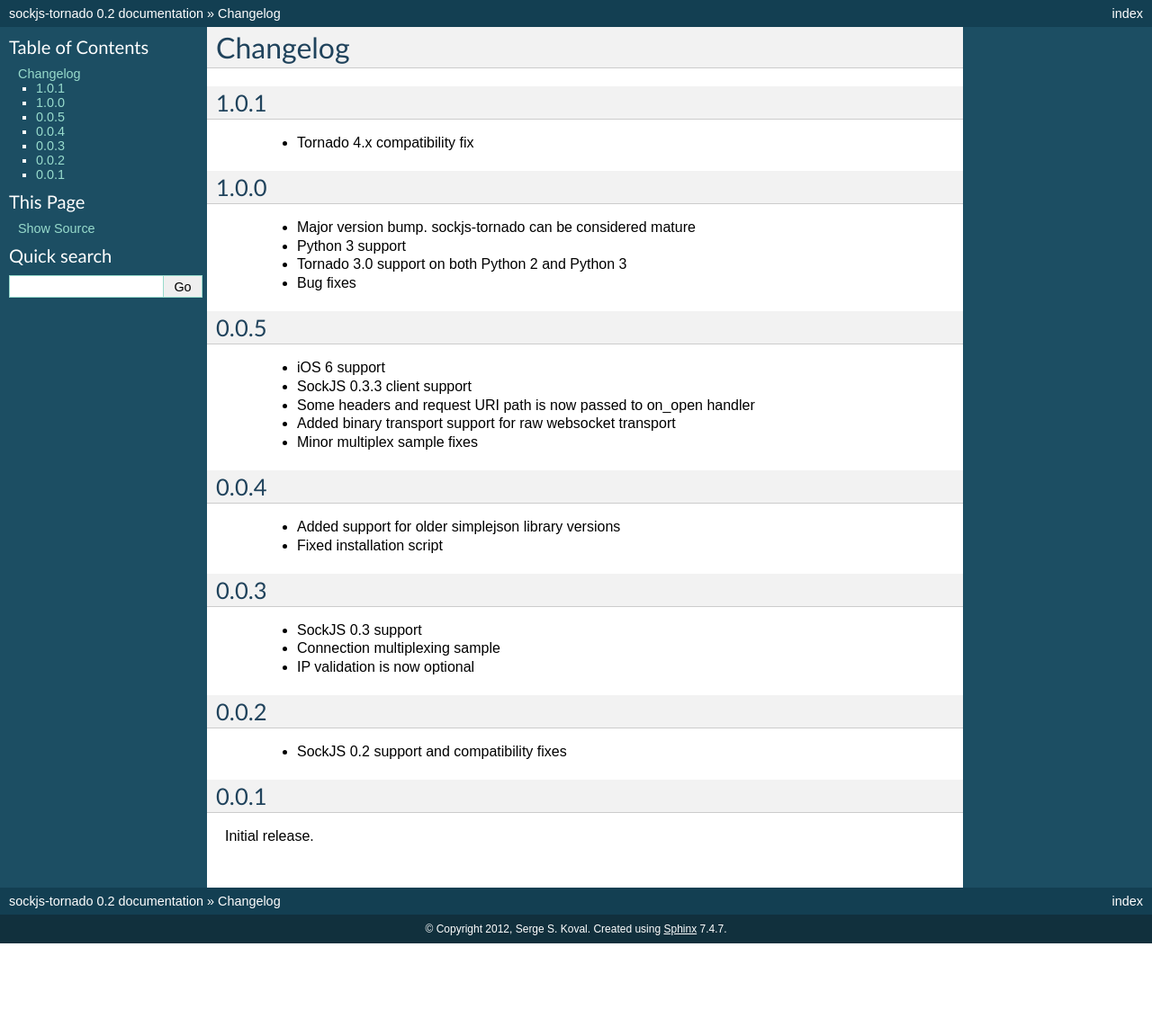
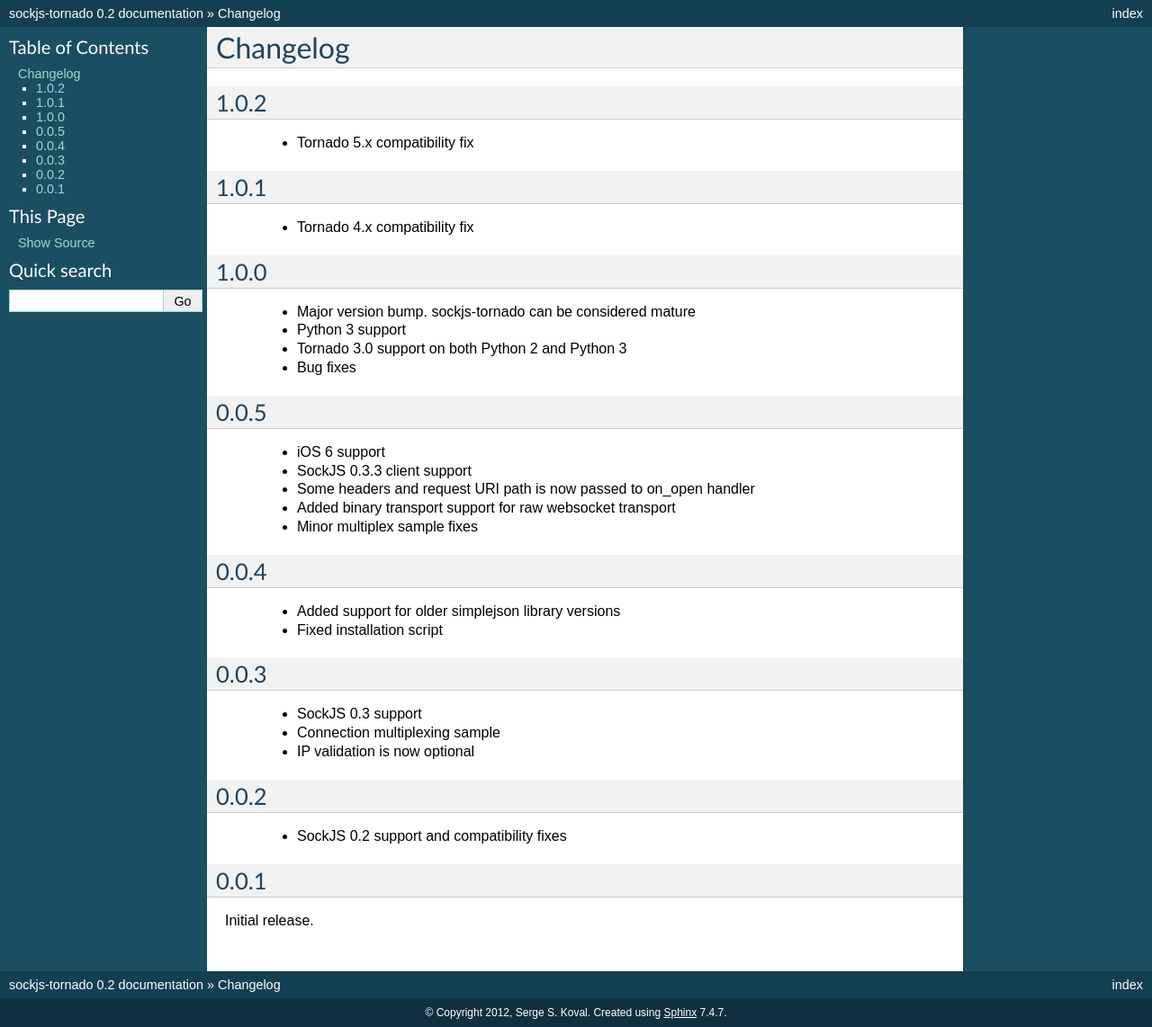
Before and after one commit to mrjoes/sockjs-tornado, a Sphinx documentation site: the page built from doc/changelog.rst, in a window 1280 px wide. Shown: the whole page at 90% size. Built offline with Sphinx 7.4.7, drawn with Linux system fonts in a browser that asks for light colours; before the commit the page ends 1049 px from its top, so only the background shows below that.

Commit message:
New release

```diff
--- a/doc/changelog.rst
+++ b/doc/changelog.rst
@@ -1,5 +1,9 @@
 Changelog
 ---------
+
+1.0.2
+~~~~~
+ - Tornado 5.x compatibility fix
 
 1.0.1
 ~~~~~
--- a/setup.py
+++ b/setup.py
@@ -28,7 +28,7 @@
 
 distutils.core.setup(
     name='sockjs-tornado',
-    version='1.0.3',
+    version='1.0.4',
     author='Serge S. Koval',
     author_email='serge.koval@gmail.com',
     packages=['sockjs', 'sockjs.tornado', 'sockjs.tornado.transports'],
```
